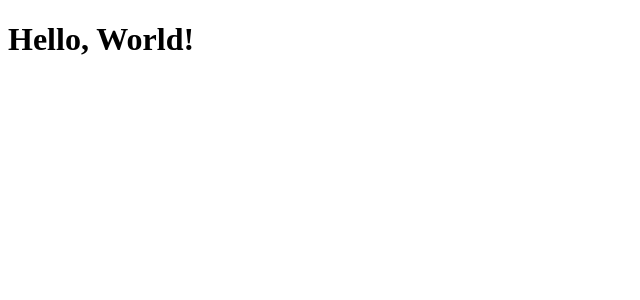
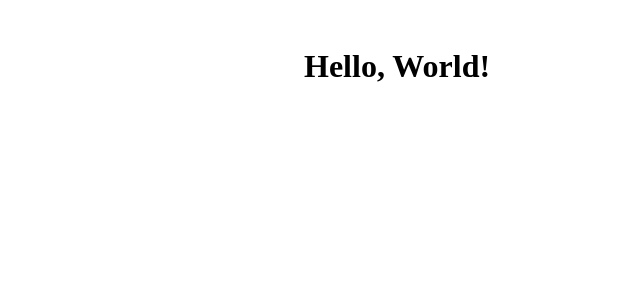
Before and after one commit to messa/nextjs-dynamodb-demo, a Next.js app: page / in a window 1280 px wide. Shown: the top 300 px of the page, without its empty margins (0-640 px from the left). Built offline with nearby package versions, Linux system fonts and the light colour scheme.

Commit message:
add Layout component

```diff
--- /dev/null
+++ b/components/layout.js
@@ -0,0 +1,11 @@
+import styles from './layout.module.css'
+
+function Layout({ children }) {
+  return(
+    <div className={styles.container}>
+      {children}
+    </div>
+  )
+}
+
+export default Layout
--- /dev/null
+++ b/components/layout.module.css
@@ -0,0 +1,5 @@
+.container {
+  max-width: 42rem;
+  padding: 0 1rem;
+  margin: 3rem auto 6rem;
+}
--- a/pages/index.js
+++ b/pages/index.js
@@ -1,6 +1,10 @@
+import Layout from '../components/layout'
+
 function IndexPage() {
   return (
-    <h1>Hello, World!</h1>
+    <Layout>
+      <h1>Hello, World!</h1>
+    </Layout>
   )
 }
 
```
